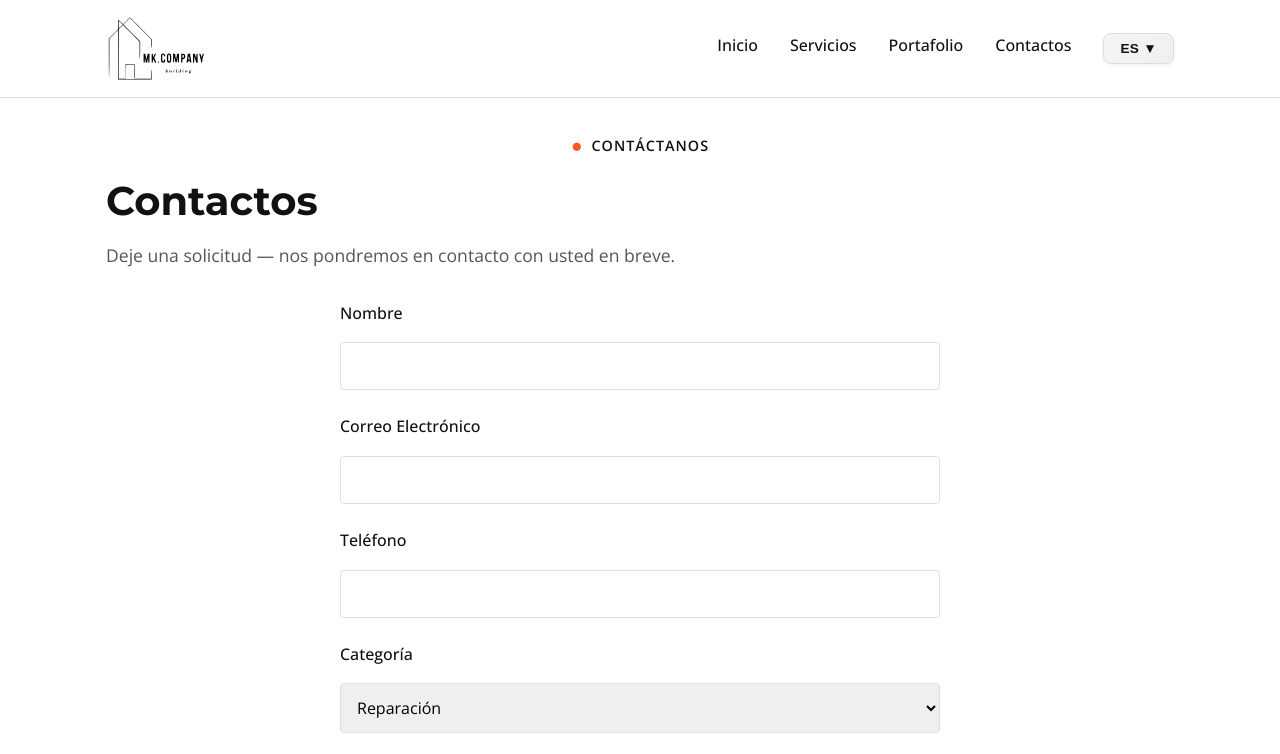
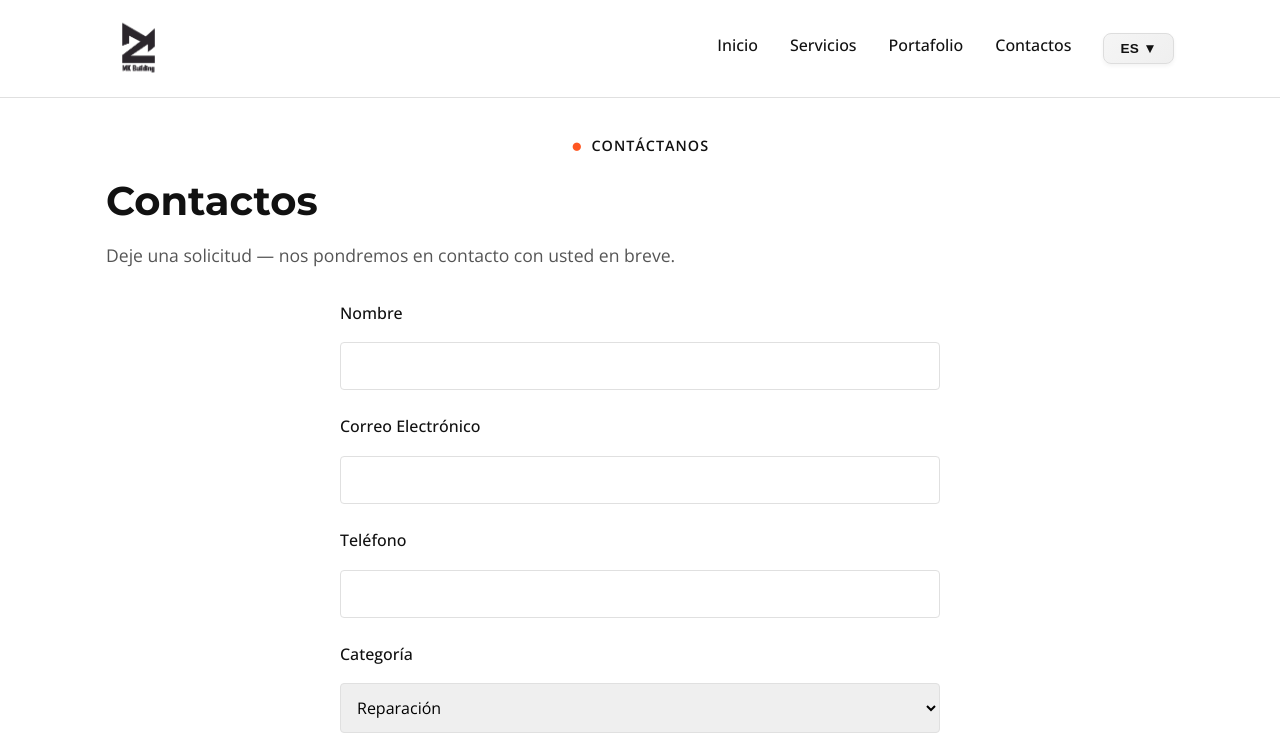
Before and after one commit to Andrey2220/MK.Company, a plain HTML site: page contact.html in a window 1280 px wide. Shown: the top 754 px of the page. Drawn offline with nearby package versions, Linux system fonts and the light colour scheme; no server answers.

Commit message:
new_logo

```diff
--- a/contact.html
+++ b/contact.html
@@ -23,7 +23,7 @@
 <body>
   <header class="site-header">
     <div class="container nav-wrap">
-      <a class="brand" href="index.html"><img src="img/logotype.svg" alt="MK.COMPANY" class="logo"></a>
+      <a class="brand" href="index.html"><img src="img/Logo.png" alt="MK.COMPANY" class="logo"></a>
       <button class="burger" id="burger-menu" aria-label="Menu" data-i18n-aria-label="menu_label">☰</button>
       <nav class="nav-menu" id="nav-menu">
         <ul class="nav">
```
Also changed, not shown: gallery.html (+1 -1 lines), index.html (+2 -2 lines), services.html (+1 -1 lines), img/Logo Orange.png (added), img/Logo white.png (added), img/Logo.png (added), img/Лого.svg (added).
